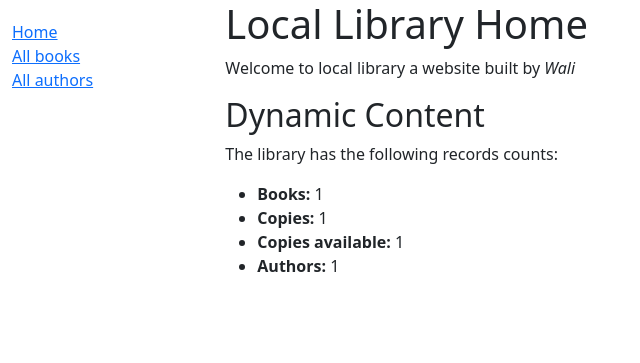
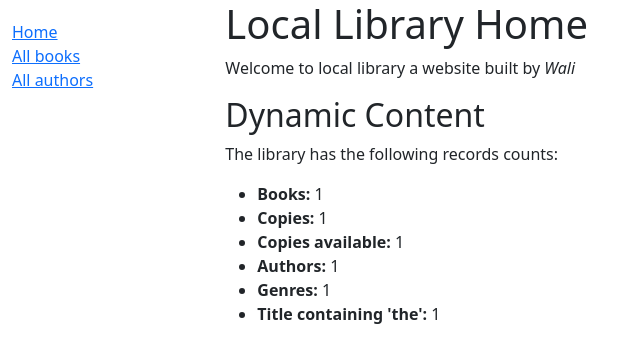
Before and after one commit to wali55/locallibrary, a Django app: template catalog/templates/index.html in a window 1280 px wide. Shown: the top 363 px of the page, without its empty margins (0-640 px from the left). Run offline with Django 4.2, Linux system fonts and the light colour scheme; the template is opened without the code that fills it: most values are stand-ins (such as "Sample title", 1, 10 or a date in 2020); parts of the project's set-up code (start-up, migrations or seed data) failed here and were passed over.

Commit message:
book list

```diff
--- a/catalog/templates/index.html
+++ b/catalog/templates/index.html
@@ -1,4 +1,8 @@
 {% extends 'base_generic.html' %}
+
+{% block title %}
+    <title>My Local Library</title>
+{% endblock %}
 
 {% block content %}
     <h1>Local Library Home</h1>
@@ -10,5 +14,7 @@
         <li><strong>Copies:</strong> {{ num_instances }}</li>
         <li><strong>Copies available:</strong> {{ num_instances_available }}</li>
         <li><strong>Authors:</strong> {{ num_authors }}</li>
+        <li><strong>Genres:</strong> {{ num_genres }}</li>
+        <li><strong>Title containing 'the':</strong> {{ num_books_contain_the }}</li>
     </ul>
 {% endblock %}
--- a/catalog/urls.py
+++ b/catalog/urls.py
@@ -3,4 +3,5 @@ from . import views
 
 urlpatterns = [
     path('', views.index, name='index'),
+    path('books/', views.BookListView.as_view(), name='books'),
 ]
--- a/catalog/views.py
+++ b/catalog/views.py
@@ -1,17 +1,21 @@
 from django.shortcuts import render
-from .models import Book, BookInstance, Author
+from .models import Book, BookInstance, Author, Genre
 
 def index(request):
     num_books = Book.objects.all().count()
     num_instances = BookInstance.objects.all().count()
     num_instances_available = BookInstance.objects.filter(status__exact='a').count()
     num_authors = Author.objects.count()
+    num_genres = Genre.objects.count()
+    num_books_contain_the = Book.objects.filter(title__icontains='the').count()
 
     context = {
         'num_books': num_books,
         'num_instances': num_instances,
         'num_instances_available': num_instances_available,
         'num_authors': num_authors,
+        'num_genres': num_genres,
+        'num_books_contain_the': num_books_contain_the,
     }
 
     return render(request, 'index.html', context=context)
```
